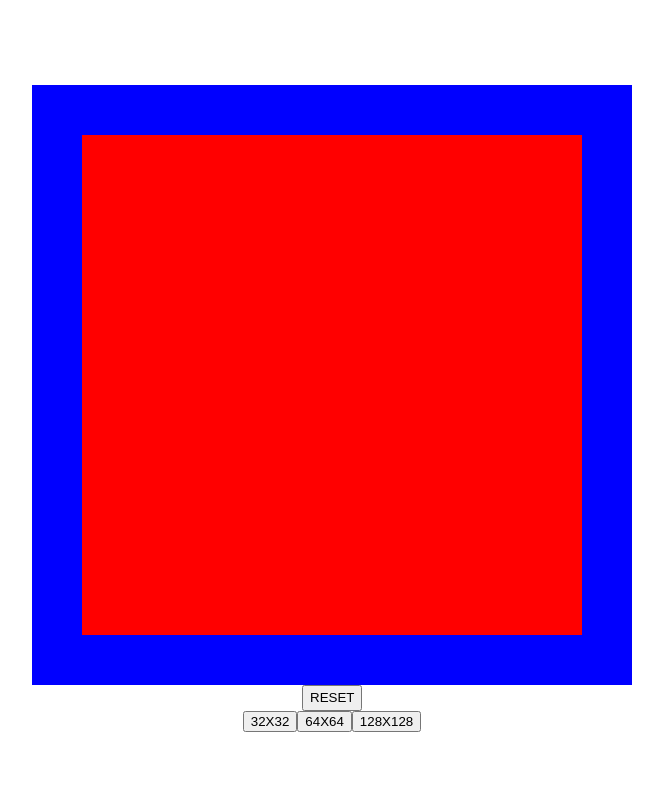
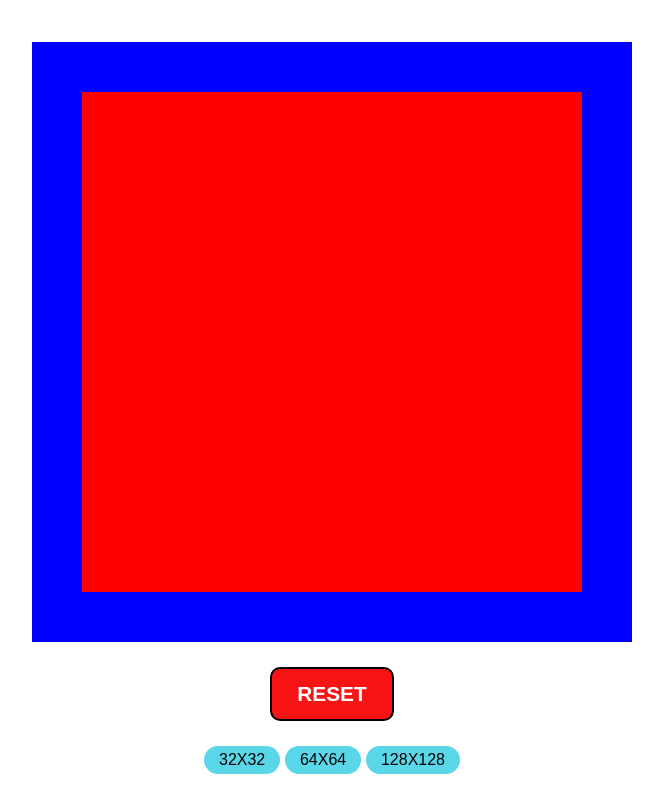
Before and after one commit to Volodia-SgS/etch-a-sketch, a plain HTML site: page index.html in a window 1280 px wide. Shown: the whole page, without its empty margins (316-979 px from the left). Drawn offline with Linux system fonts and the light colour scheme.

Commit message:
Adding slight styling to buttons

```diff
--- a/style.css
+++ b/style.css
@@ -34,11 +34,34 @@ body{
 }
 
 #reset-btn{
-    width: 60px;
-    height: 26px;
+    font-size: 130%;
+    font-weight: 700;
+    margin-top: 25px;
+    border-radius: 10px;
+    padding: 13px 25px;
+    background-color: rgb(248, 20, 20);
+    color: white;
+    border: solid black 2px;
+}
+
+#reset-btn:hover{
+    background-color: white;
+    color: black;
 }
 
 .grid-selectors{
     display: flex;
     justify-content: space-between;
+    width: 20%;
+    margin-top: 25px;
 }
+
+.grid-selectors *{
+    font-size: 100%;
+    width: fit content;
+    height: fit fit-content;
+    padding: 5px 15px;
+    border-radius: 15px;
+    border: none;
+    background-color: rgb(90, 214, 233);
+}
```
Also changed, not shown: script.js (+0 -15 lines).
